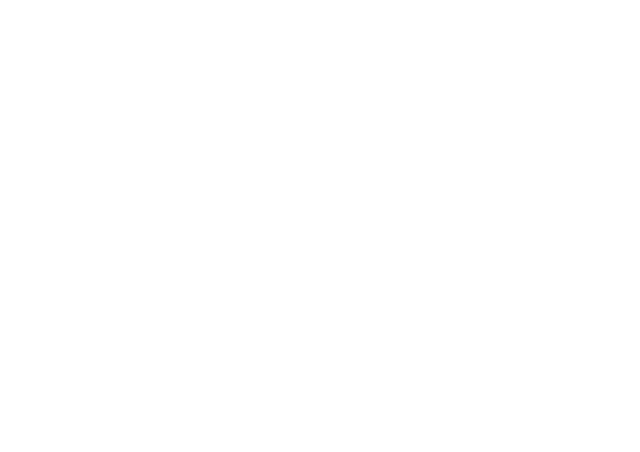
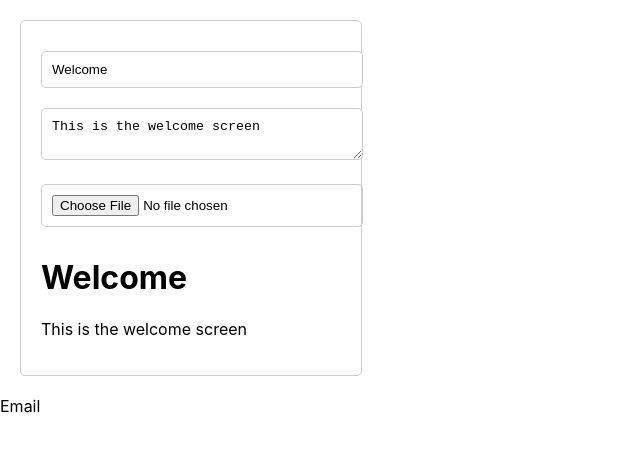
Before and after one commit to supuni97/buildform-replication, a React (Create React App) app: page / in a window 1280 px wide. Shown: the top 452 px of the page, without its empty margins (0-640 px from the left). Built offline with nearby package versions, Linux system fonts and the light colour scheme.

Commit message:
Added basic fields to welcome page

```diff
--- a/src/App.css
+++ b/src/App.css
@@ -1,38 +1,31 @@
-.App {
-  text-align: center;
-}
-
-.App-logo {
-  height: 40vmin;
-  pointer-events: none;
-}
-
-@media (prefers-reduced-motion: no-preference) {
-  .App-logo {
-    animation: App-logo-spin infinite 20s linear;
-  }
-}
-
-.App-header {
-  background-color: #282c34;
-  min-height: 100vh;
+.app{
   display: flex;
   flex-direction: column;
   align-items: center;
   justify-content: center;
-  font-size: calc(10px + 2vmin);
-  color: white;
+  height: 100vh;
+  font-family: Arial, Helvetica, sans-serif;
 }
 
-.App-link {
-  color: #61dafb;
+.welcome-screen{
+  margin: 20px;
+  padding: 20px;
+  border: 1px solid #ccc;
+  border-radius: 5px;
+  width: 300px;
 }
 
-@keyframes App-logo-spin {
-  from {
-    transform: rotate(0deg);
-  }
-  to {
-    transform: rotate(360deg);
-  }
+input,textarea{
+  width: 100%;
+  margin: 10px 0;
+  padding: 10px;
+  border: 1px solid #ccc;
+  border-radius: 5px;
 }
+
+img{
+  max-width: 100%;
+  height: auto;
+  display: block;
+  margin: 10px 0;
+}
--- a/src/App.js
+++ b/src/App.js
@@ -1,9 +1,11 @@
 import './App.css';
-
+import Welcome from './components/Welcome';
+import Email from './components/Email';
 function App() {
   return (
     <div className="App">
-
+     <Welcome/>
+     <Email/>
     </div>
   );
 }
--- /dev/null
+++ b/src/components/Email.js
@@ -0,0 +1,9 @@
+import React from 'react'
+
+const Email = () => {
+  return (
+    <div>Email</div>
+  )
+}
+
+export default Email
--- a/src/components/Welcome.js
+++ b/src/components/Welcome.js
@@ -1,9 +1,38 @@
-import React,{} from 'react'
+import React,{useState} from 'react';
 
 const Welcome = () => {
+
+    const [title,setTitle]=useState('Welcome');
+    const [description,setDescription]=useState('This is the welcome screen');
+    const [image,setImage]=useState(null);
+
+
+    const handleImageUpload = (e)=>{
+        setImage(URL.createObjectURL(e.target.files[0]))
+    };
+
   return (
-    <div>Welcome</div>
+    <div className="welcome-screen">
+    <input
+    type='text'
+    value={title}
+    onChange={(e)=>setTitle(e.target.value)}
+    placeholder='Title'
+    />
+    <textarea
+        value={description}
+         onChange={(e)=>setDescription(e.target.value)}
+    placeholder='Description'
+    />
+     <input
+    type='file'
+    onChange={handleImageUpload}
+    />
+    {image && <img src={image} alt='uploaded' />}
+    <h1>{title}</h1>
+    <p>{description}</p>
+  </div>
   )
 }
 
-export default Welcome
+export default Welcome;
```
